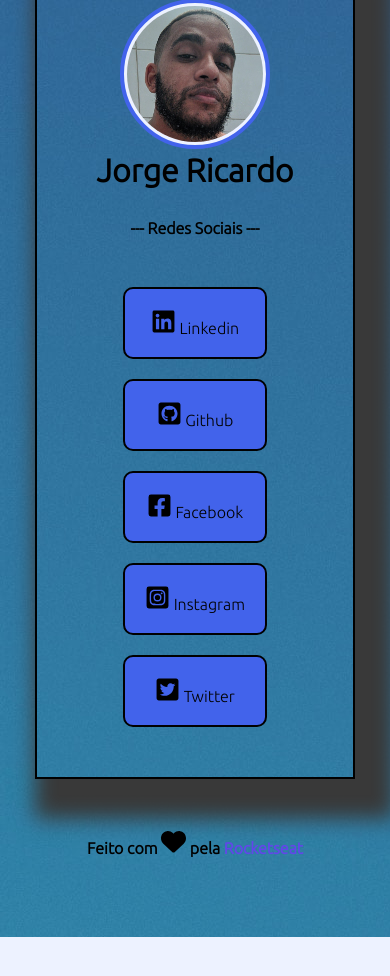
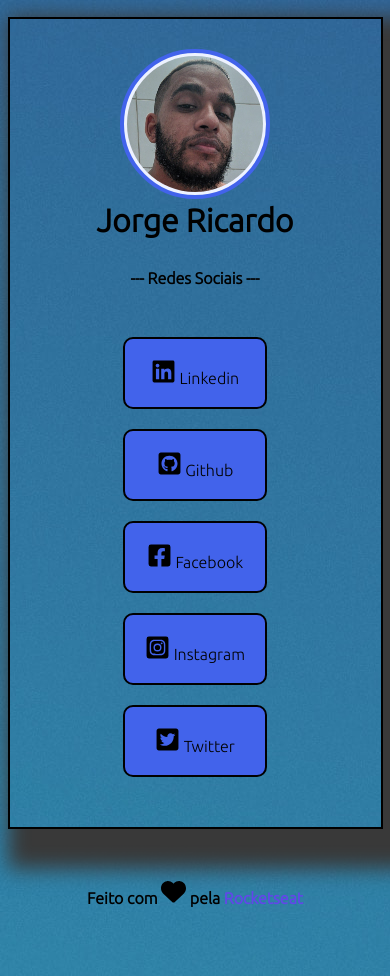
Before and after one commit to Jorge-Moraes/maratona-explore-2, a plain HTML site: page index.html in a window 390 px wide. Before the commit the page ends 937 px from the top, so only its background shows below. Drawn offline with Linux system fonts and the light colour scheme.

Commit message:
Atualização do CSS
Alteração na parte responsiva do CSS (Não está se ajustando a tela do celular.)

```diff
--- a/style.css
+++ b/style.css
@@ -106,20 +106,22 @@ h1, p, ul{
 .colorLink:hover{
     color: #fff;
 }
-@media (min-width: 320px){
-    .container{
+@media (max-width: 320px){
+    body{
         display: flex;
         flex-direction: column;
-        width: auto;
+        width: 320px;
+        margin-top: 50px;
+        padding-top: 30px;
         align-items: center;
-        justify-content: center;
     }
 }
 @media (min-width: 375px){
     .container{
         display: block;
         flex-direction: column;
-        width: 320px;
+        width: 375px;
+        margin-top: 100px;
         align-content: center;
         justify-items: center;
     }
```
